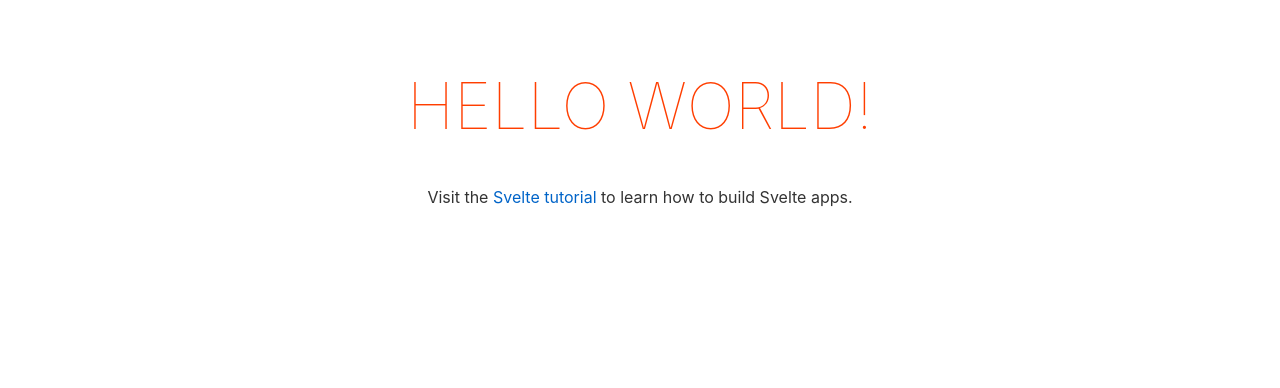
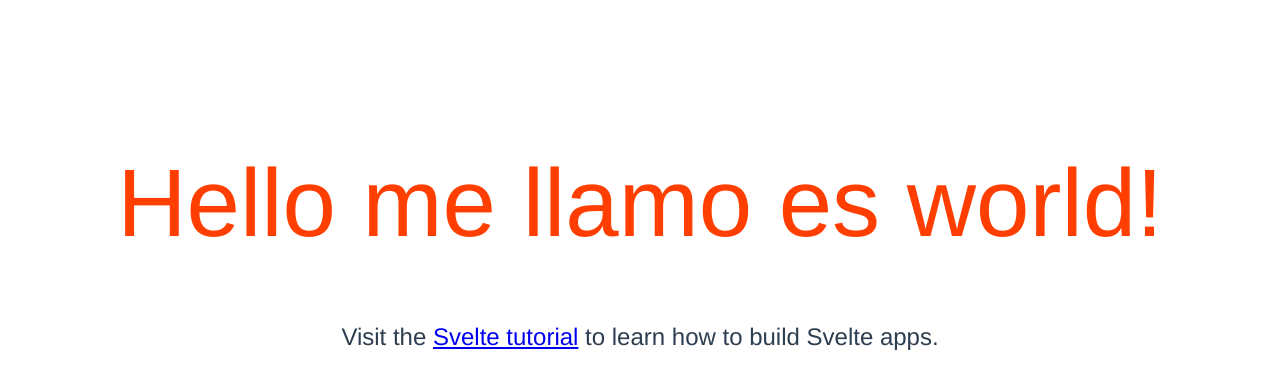
Before and after one commit to Asilo5/svelte-todo, a Svelte app: page / in a window 1280 px wide. Shown: the top 388 px of the page. Built offline with nearby package versions, Linux system fonts and the light colour scheme.

Commit message:
Add correct sass and add global scss values

```diff
--- a/package.json
+++ b/package.json
@@ -18,6 +18,7 @@
     "svelte-preprocess-sass": "^0.2.0"
   },
   "dependencies": {
-    "sirv-cli": "^0.4.4"
+    "sirv-cli": "^0.4.4",
+    "svelte-preprocess": "^3.4.0"
   }
 }
--- a/public/global.css
+++ b/public/global.css
@@ -1,66 +1,12 @@
-html, body {
-	position: relative;
-	width: 100%;
-	height: 100%;
+* {
+	box-sizing: border-box;
 }
 
 body {
-	color: #333;
-	margin: 0;
-	padding: 8px;
-	box-sizing: border-box;
-	font-family: -apple-system, BlinkMacSystemFont, "Segoe UI", Roboto, Oxygen-Sans, Ubuntu, Cantarell, "Helvetica Neue", sans-serif;
+	font-family: 'Avenir', Helvetica, Arial, sans-serif;
+	-webkit-font-smoothing: antialised;
+	-moz-osx-font-smoothing: grayscale;
+	color: #2c3e50;
+	margin-top: 60px;
+	font-size: 24px;
 }
-
-a {
-	color: rgb(0,100,200);
-	text-decoration: none;
-}
-
-a:hover {
-	text-decoration: underline;
-}
-
-a:visited {
-	color: rgb(0,80,160);
-}
-
-label {
-	display: block;
-}
-
-input, button, select, textarea {
-	font-family: inherit;
-	font-size: inherit;
-	padding: 0.4em;
-	margin: 0 0 0.5em 0;
-	box-sizing: border-box;
-	border: 1px solid #ccc;
-	border-radius: 2px;
-}
-
-input:disabled {
-	color: #ccc;
-}
-
-input[type="range"] {
-	height: 0;
-}
-
-button {
-	color: #333;
-	background-color: #f4f4f4;
-	outline: none;
-}
-
-button:disabled {
-	color: #999;
-}
-
-button:not(:disabled):active {
-	background-color: #ddd;
-}
-
-button:focus {
-	border-color: #666;
-}
--- a/rollup.config.js
+++ b/rollup.config.js
@@ -4,8 +4,7 @@ import commonjs from '@rollup/plugin-commonjs';
 import livereload from 'rollup-plugin-livereload';
 import { terser } from 'rollup-plugin-terser';
 
-import svelte from 'rollup-plugin-svelte';
-import { sass } from 'svelte-preprocess-sass';
+import autoPreprocess from 'svelte-preprocess';
 
 const production = !process.env.ROLLUP_WATCH;
 
@@ -21,9 +20,7 @@ export default {
 		svelte({
 			// enable run-time checks when not in production
 			dev: !production,
-			preprocess: {
-				style: sass(),
-			},
+			preprocess: autoPreprocess(),
 			// we'll extract any component CSS out into
 			// a separate file - better for performance
 			css: css => {
--- a/src/App.svelte
+++ b/src/App.svelte
@@ -3,11 +3,11 @@
 </script>
 
 <main>
-	<h1>Hello {name}!</h1>
+	<h1>Hello me llamo es {name}!</h1>
 	<p>Visit the <a href="https://svelte.dev/tutorial">Svelte tutorial</a> to learn how to build Svelte apps.</p>
 </main>
 
-<style lang='scss'>
+<style type="text/scss">
 	main {
 		text-align: center;
 		padding: 1em;
@@ -17,9 +17,11 @@
 
 	h1 {
 		color: #ff3e00;
-		text-transform: uppercase;
 		font-size: 4em;
 		font-weight: 100;
+		&:hover {
+          color: green;
+		}
 	}
 
 	@media (min-width: 640px) {
```
Also changed, not shown: 1 other file (tests, documents, lock files or other folders).
